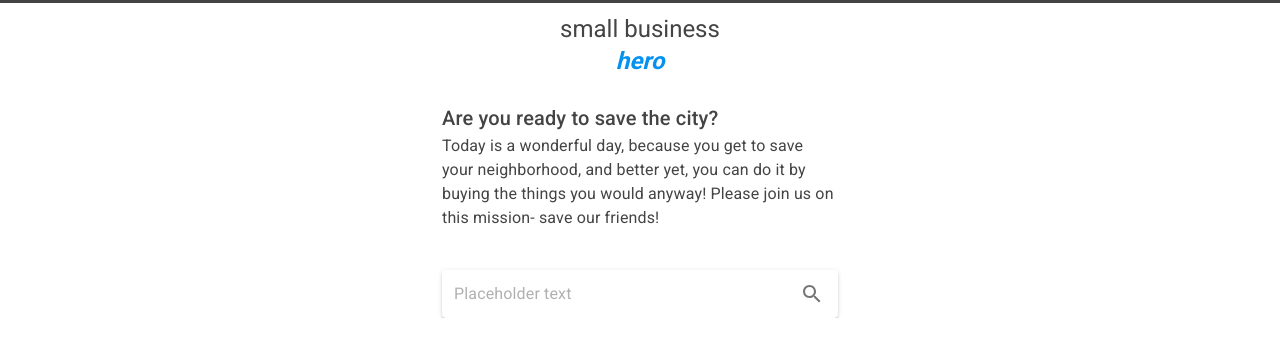
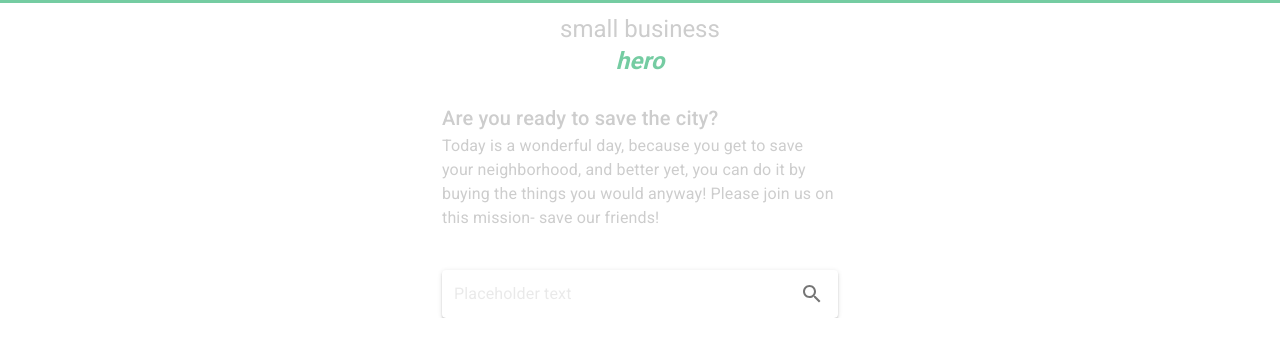
Before and after one commit to smallbusinesshero/storefront, a React (Create React App) app: page / in a window 1280 px wide. Shown: the top 356 px of the page. Built offline with nearby package versions, Linux system fonts and the light colour scheme.

Commit message:
Theme changed

```diff
--- a/src/App.js
+++ b/src/App.js
@@ -19,7 +19,7 @@ const useStyles = makeStyles(theme => ({
     background: "white"
   },
   appBar: {
-    borderTop: "3px solid #444",
+    borderTop: "3px solid #75cca2",
     backgroundColor: "white",
     fontWeight: "bold",
     zIndex: theme.zIndex.drawer + 1,
@@ -30,7 +30,7 @@ const useStyles = makeStyles(theme => ({
     textDecoration: "none"
   },
   subLogo: {
-    color: '#0491ef'
+    color: '#75cca2'
   },
   menuButton: {
     marginRight: 36
--- a/src/Theme.js
+++ b/src/Theme.js
@@ -1,13 +1,27 @@
 import { createMuiTheme } from '@material-ui/core/styles';
 
-const baseTextColor = '#444';
+const baseTextColor = '#cdcdcd';
 
 const theme = createMuiTheme({
     palette: {
         text: {
             primary: baseTextColor
+        },
+        primary: {
+            main: '#75cca2',
+            light: '#75cca2',
+            dark: '#75cca2',
         }
     },
+    overrides: {
+        MuiButton: { // Name of the component ⚛️ / style sheet
+          text: { // Name of the rule
+            color: 'white', // Some CSS
+             // Some CSS
+            background: '#75cca2',
+          },
+        },
+      },
     typography: {
         h1: {
             color: baseTextColor
```
